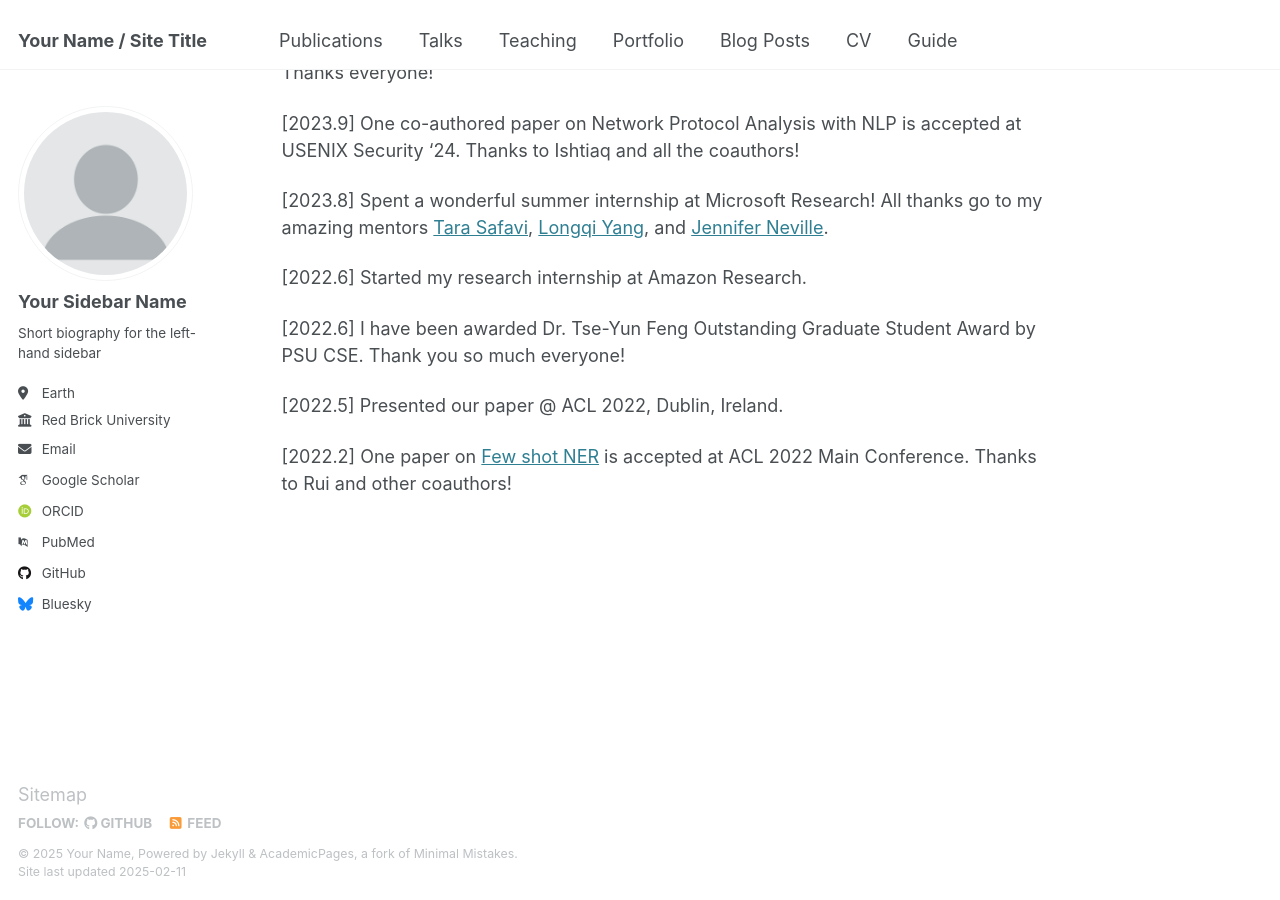
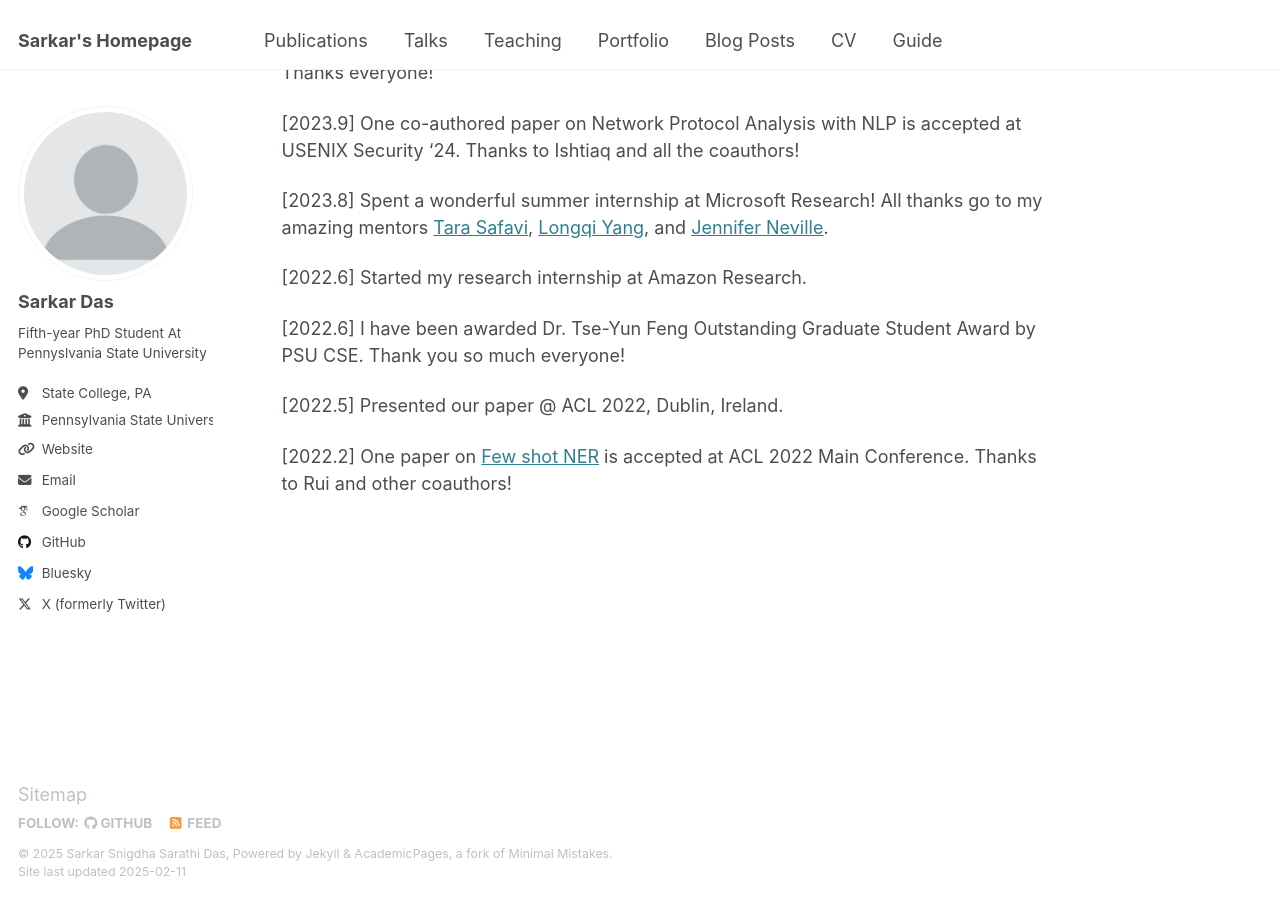
Before and after one commit to Sarathismg/sarathismg.github.io, a Jekyll site: the page built from _pages/about.md, in a window 1280 px wide and 900 px high, scrolled down 820 px. Built offline with Jekyll 4.4.1, drawn with Linux system fonts in a browser that asks for light colours; some web fonts are replaced.

Commit message:
Update _config.yml

```diff
--- a/_config.yml
+++ b/_config.yml
@@ -9,13 +9,13 @@
 # Basic Site Settings
 locale                   : "en-US"
 site_theme               : "default"
-title                    : "Your Name / Site Title"
+title                    : "Sarkar's Homepage"
 title_separator          : "-"
-name                     : &name "Your Name"
-description              : &description "personal description"
-url                      : https://academicpages.github.io # the base hostname & protocol for your site e.g. "https://[your GitHub username].github.io"
+name                     : &name "Sarkar Snigdha Sarathi Das"
+description              : &description "PhD Student at Pennsylvania State University"
+url                      : https://sarathismg.github.io # the base hostname & protocol for your site e.g. "https://[your GitHub username].github.io"
 baseurl                  : "" # the subpath of your site, e.g. "/blog"
-repository               : "academicpages/academicpages.github.io"
+repository               : "sarathismg.github.io"
 
 # Site Author - The following control what appear as part of the author content on the side bar.
 #               If a field is blank the icon and link will not appear, otherwise it will be shown.
@@ -23,21 +23,21 @@ repository               : "academicpages/academicpages.github.io"
 author:
   # Biographic information
   avatar           : "profile.png"
-  name             : "Your Sidebar Name"
+  name             : "Sarkar Das"
   pronouns         : # example: "she/her"
-  bio              : "Short biography for the left-hand sidebar"
-  location         : "Earth"
-  employer         : "Red Brick University"
-  uri              : # URL
-  email            : "none@example.org"
+  bio              : "Fifth-year PhD Student At Pennyslvania State University"
+  location         : "State College, PA"
+  employer         : "Pennsylvania State University"
+  uri              : "sarathismg.github.io"
+  email            : "sfd5525@psu.edu"
 
   # Academic websites
   arxiv            : # URL - Update with the correct link to your profile
-  googlescholar    : "https://scholar.google.com/citations?user=PS_CX0AAAAAJ"
+  googlescholar    : "https://scholar.google.com/citations?user=V7lBToMAAAAJ&hl=en"
   impactstory      : # URL
-  orcid            : "http://orcid.org/yourorcidurl"
+  orcid            : #
   semantic         : # URL
-  pubmed           : "https://www.ncbi.nlm.nih.gov/pubmed/?term=john+snow"
+  pubmed           : #
   researchgate     : # URL
   scopus           : # URL
 
@@ -67,7 +67,7 @@ author:
   steam            : # Username
   telegram         : # URL
   tumblr           : # Username
-  twitter          : # Username for X / Twitter
+  twitter          : "sarkarssdas"
   vine             : # Username
   weibo            : # Username
   wikipedia        : # Username
```
